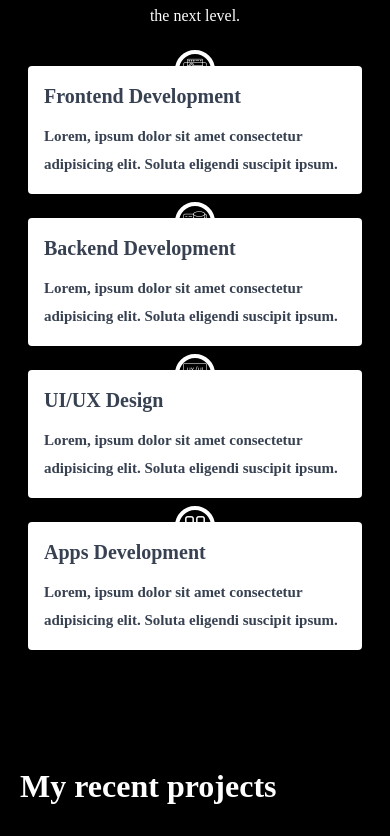
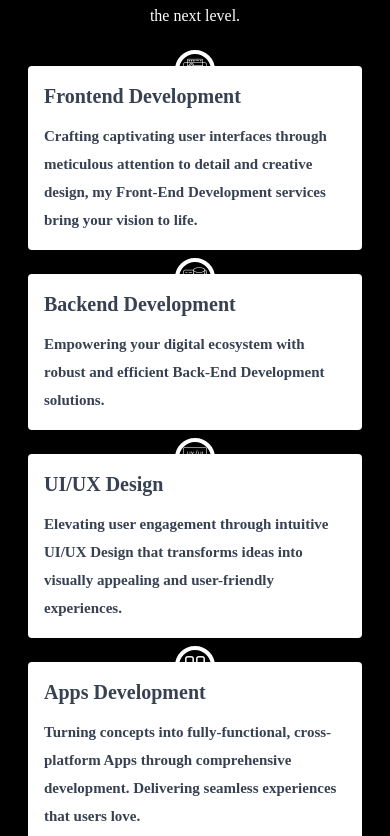
Before and after one commit to kmcnair101/portfolio2, a React (Create React App) app: page / in a window 390 px wide. Shown: the part 1740-2576 px from the top of the page. Built offline with nearby package versions, Linux system fonts and the light colour scheme; a web font is replaced by a local one.

Commit message:
adjusted map

```diff
--- a/src/components/Footer/Footer.jsx
+++ b/src/components/Footer/Footer.jsx
@@ -21,9 +21,9 @@ const Footer = () => {
 
           <div className="w-full sm:w-1/2">
             <p className="text-gray-300 leading-7 mt-4 sm:mt-0">
-              Lorem, ipsum dolor sit amet consectetur adipisicing elit. Nostrum,
-              autem! Illo voluptates totam omnis maiores inventore vero eveniet
-              molestias rerum.
+              Elevate your vision with captivating design. From striking
+              websites to engaging apps, I craft beautiful and functional
+              digital products that make an impact.
             </p>
 
             <div className="flex items-center gap-4 flex-wrap md:gap-8 mt-10">
--- a/src/components/UI/Contact.jsx
+++ b/src/components/UI/Contact.jsx
@@ -4,14 +4,12 @@ const Contact = () => {
   return (
     <section id="contact" className="pb-16">
       <div className="container">
-        <h2 className="text-headingColor font-[700] text-[2.5rem] mb-8">
-          Get in touch
-        </h2>
+        <h2 className=" font-[700] text-[2.5rem] mb-8">Get in touch</h2>
         <div className="md:flex justify-between items-center">
           <div className="w-full md:w-1/2 h-[300px] sm:h-[450px]">
             <iframe
               title="google-maps"
-              src="https://www.google.com/maps/embed?pb=!1m18!1m12!1m3!1d57903.13026081353!2d91.81978234479769!3d24.899835746993343!2m3!1f0!2f0!3f0!3m2!1i1024!2i768!4f13.1!3m3!1m2!1s0x375054d3d270329f%3A0xf58ef93431f67382!2sSylhet!5e0!3m2!1sen!2sbd!4v1679444673359!5m2!1sen!2sbd"
+              src="https://maps.google.com/maps?width=100%25&amp;height=600&amp;hl=en&amp;q=miami+(My%20Business%20Name)&amp;t=&amp;z=14&amp;ie=UTF8&amp;iwloc=B&amp;output=embed"
               className="border-0 w-full h-full"
               allowFullScreen=""
               loading="lazy"
@@ -19,7 +17,7 @@ const Contact = () => {
             ></iframe>
           </div>
 
-          <div className="w-full mt-8 md:mt-0 md:w-1/2 sm:h-[450px] lg:flex items-center bg-indigo-100 px-4 lg:px-8 py-8">
+          <div className="w-full mt-8 md:mt-0 md:w-1/2 sm:h-[450px] lg:flex items-center bg-black px-4 lg:px-8 py-8">
             <form className="w-full">
               <div className="mb-5">
                 <input
@@ -52,7 +50,7 @@ const Contact = () => {
                 />
               </div>
 
-              <button className="w-full p-3 focus:outline-none rounded-[5px] bg-smallTextColor text-white hover:bg-headingColor text-center ease-linear duration-150">
+              <button className="w-full p-3 focus:outline-none rounded-[5px] bg-smallTextColor hover:bg-headingColor text-center ease-linear duration-150">
                 Send Message
               </button>
             </form>
--- a/src/components/UI/Services.jsx
+++ b/src/components/UI/Services.jsx
@@ -44,8 +44,10 @@ const Services = () => {
                         </h3>
 
                         <p className="text-[15px] group-hover:font-[500] leading-7">
-                          Lorem, ipsum dolor sit amet consectetur adipisicing
-                          elit. Soluta eligendi suscipit ipsum.
+                          Crafting captivating user interfaces through
+                          meticulous attention to detail and creative design, my
+                          Front-End Development services bring your vision to
+                          life.
                         </p>
                       </div>
                     </div>
@@ -75,8 +77,8 @@ const Services = () => {
                         </h3>
 
                         <p className="text-[15px] group-hover:font-[500] leading-7">
-                          Lorem, ipsum dolor sit amet consectetur adipisicing
-                          elit. Soluta eligendi suscipit ipsum.
+                          Empowering your digital ecosystem with robust and
+                          efficient Back-End Development solutions.
                         </p>
                       </div>
                     </div>
@@ -106,8 +108,9 @@ const Services = () => {
                         </h3>
 
                         <p className="text-[15px] group-hover:font-[500] leading-7">
-                          Lorem, ipsum dolor sit amet consectetur adipisicing
-                          elit. Soluta eligendi suscipit ipsum.
+                          Elevating user engagement through intuitive UI/UX
+                          Design that transforms ideas into visually appealing
+                          and user-friendly experiences.
                         </p>
                       </div>
                     </div>
@@ -136,8 +139,9 @@ const Services = () => {
                         </h3>
 
                         <p className="text-[15px] group-hover:font-[500] leading-7">
-                          Lorem, ipsum dolor sit amet consectetur adipisicing
-                          elit. Soluta eligendi suscipit ipsum.
+                          Turning concepts into fully-functional, cross-platform
+                          Apps through comprehensive development. Delivering
+                          seamless experiences that users love.
                         </p>
                       </div>
                     </div>
```
